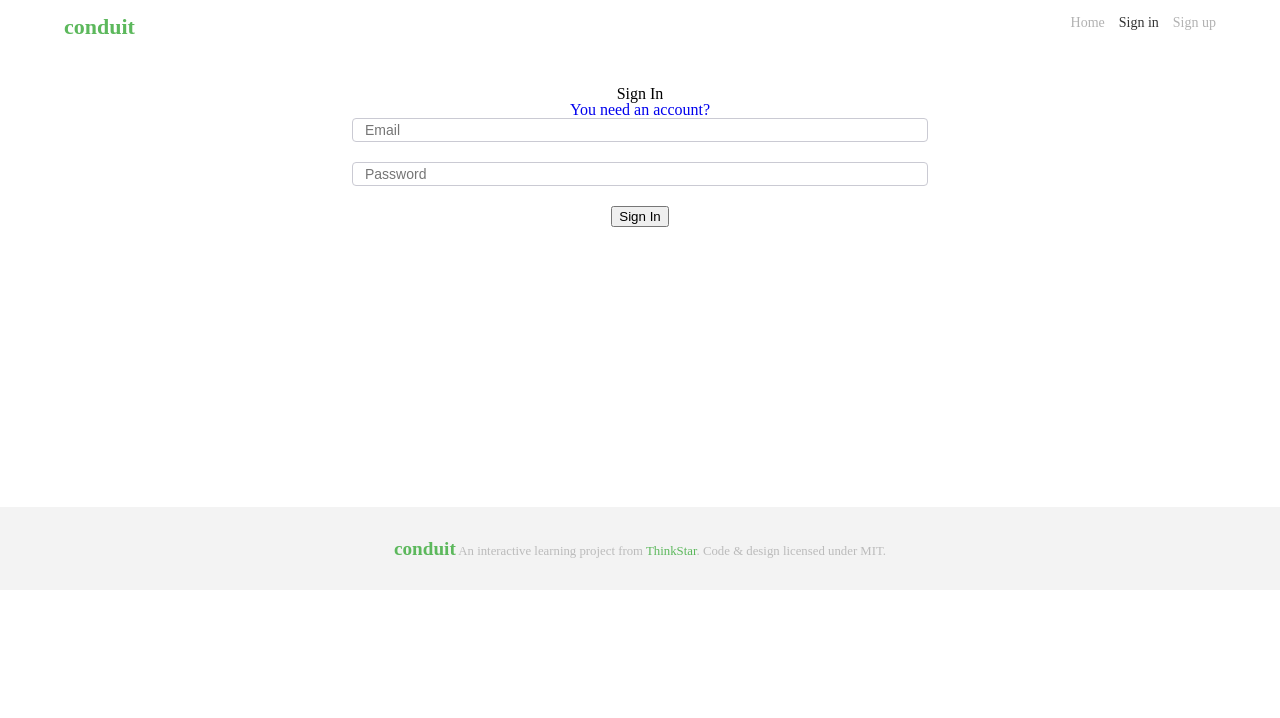
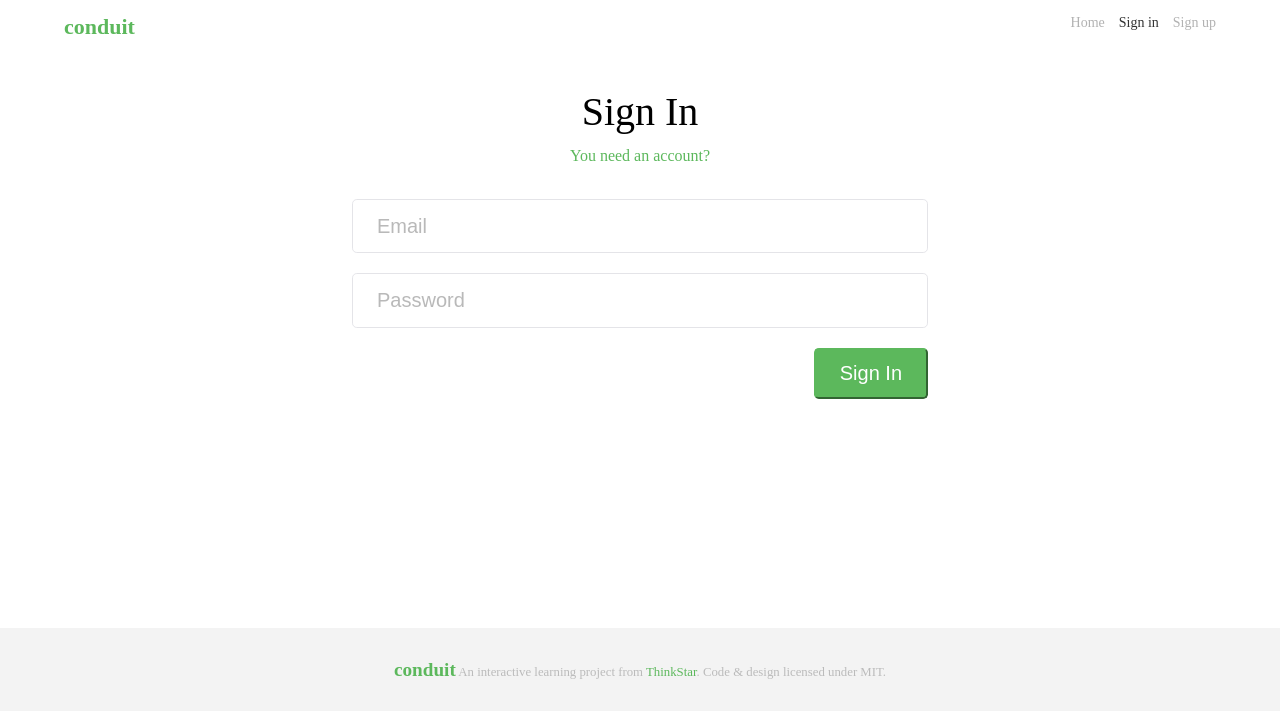
Before and after one commit to sudarshan070/couduit_react_redux, a React (Create React App) app: page /login in a window 1280 px wide. Shown: the top 718 px of the page. Built offline with nearby package versions, Linux system fonts and the light colour scheme.

Commit message:
login using by hooks

```diff
--- a/src/App.js
+++ b/src/App.js
@@ -8,9 +8,10 @@ import Register from './components/Register'
 import Login from './components/Login'
 import Tags from './components/Tags'
 import Article from './components/Article'
+import { connect } from 'react-redux'
 
 
-export default class App extends React.Component {
+class App extends React.Component {
   constructor(props) {
     super(props);
     this.state = {
@@ -18,19 +19,15 @@ export default class App extends React.Component {
     }
   }
 
-  updateLoggedIn = (status) => {
-    this.setState({ isLoggedIn: status })
-  }
 
   render() {
-    let { isLoggedIn } = this.state
     return (
       <BrowserRouter>
-        < Header isLoggedIn={isLoggedIn} />
+        < Header />
         <Switch>
           <Route component={HomePage} path='/' exact />
           <Route component={Register} path='/register' />
-          <Route render={() => <Login updateLoggedIn={this.updateLoggedIn} />} path='/login' />
+          <Route component={Login} path='/login' />
           <Route component={Error} />
         </Switch>
         <Footer />
@@ -49,3 +46,6 @@ const HomePage = () => (<>
   </div>
 </>
 )
+
+
+export default connect()(App)
--- a/src/action/action.js
+++ b/src/action/action.js
@@ -5,7 +5,6 @@ export function addArticle(payload) {
     return {
         type: ADD_ARTICLE,
         payload
-        // payload:payload.action
     }
 }
 
@@ -14,15 +13,9 @@ export function fetchArticle(url) {
         fetch(url)
             .then((res) => res.json())
             .then(({ articles }) => {
-                console.log(articles, 'here we egt')
                 dispatch(addArticle(articles))
             })
     }
-    // return {
-    //     type: 'fetch',
-    //     fallback: addArticle,
-    //     url
-    // }
 }
 
 
@@ -41,11 +34,6 @@ export function fetchTag(url) {
                 dispatch(addTag(tags))
             })
     }
-    // return {
-    //     type: 'fetch',
-    //     fallback: addTag,
-    //     url
-    // }
 }
 
 export const registerUser = (credentials, history) => {
@@ -63,7 +51,27 @@ export const registerUser = (credentials, history) => {
         const { user: { token }, } = user
         if (token) {
             localStorage.setItem('authToken', token);
-            history.push('/')
+            history.push('/login')
         }
     }
 }
+
+export const loginUser = (credentials, history) => {
+    console.log(credentials, 'credentials')
+    return async () => {
+        const url = "https://conduit.productionready.io/api/users/login";
+        const response = await fetch(url, {
+            method: "POST",
+            headers: { "Content-Type": "application/json" },
+            body: JSON.stringify(credentials),
+        })
+        const user = await response.json();
+        const { user: { token }, } = user
+        console.log(token, 'token is here')
+        if (token) {
+            localStorage.setItem('authToken', token);
+            history.push('/')
+        }
+
+    }
+}
--- a/src/components/Article.jsx
+++ b/src/components/Article.jsx
@@ -12,7 +12,6 @@ class Article extends React.Component {
   }
 
   render() {
-    console.log(this.props, "this.props");
     const { articles } = this.props;
     return (
       <div className="article-div">
@@ -48,7 +47,6 @@ class Article extends React.Component {
 }
 
 function mapToState(state) {
-  console.log(state, "article state is here");
   return { ...state };
 }
 
--- a/src/components/Login.jsx
+++ b/src/components/Login.jsx
@@ -1,53 +1,36 @@
-import React from "react";
-import { button } from "react-bootstrap";
+import React, { useState } from "react";
+import { Link } from "react-router-dom";
+import { connect } from "react-redux";
+import {loginUser} from '../action/action'
 
-export default class Login extends React.Component {
-  constructor(props) {
-    super(props);
-    this.state = {
-      email: "",
-      password: "",
+function Login(props) {
+  const [email, setEmail] = useState("");
+  const [password, setPassword] = useState("");
+
+  const handelSubmit = () => {
+    const user = {
+      user: {
+        email,
+        password,
+      },
     };
-  }
-
-  handleInput = ({ target: { name, value } }) => {
-    this.setState({ [name]: value });
+    props.dispatch(loginUser(user, props.history));
   };
 
-  handelSubmit = () => {
-    let userUrl = "/api/users/login";
-    fetch(userUrl, {
-      method: "POST",
-      headers: { "Content-Type": "application/json" },
-      body: JSON.stringify({ user: this.state }),
-    })
-      .then((res) => res.json())
-      .then((user) => {
-        if (user.token) {
-          localStorage.setItem("authToken", user.token);
-          this.props.updateLoggedIn(true);
-          this.props.history.push("/");
-        } else {
-          this.setState({ error: "Something Went Wrong!" });
-        }
-      })
-      .catch((error) => console.log(error));
-  };
-
-  render() {
-    const { email, password, error } = this.state;
   return (
+    <div className="container">
       <div className="form-container">
-        <div className="container">
-          <div>
+        <div className="form-heading">
           <h2>Sign In</h2>
-            <a href="/register">You need an account?</a>
+          <Link className="form-subheading" to="/register">
+            You need an account?
+          </Link>
         </div>
         <input
           className="form-control"
           name="email"
           type="email"
-            onChange={this.handleInput}
+          onChange={({ target: { value } }) => setEmail(value)}
           value={email}
           placeholder="Email"
         />
@@ -55,15 +38,14 @@ export default class Login extends React.Component {
           className="form-control"
           type="password"
           name="password"
-            onChange={this.handleInput}
+          onChange={({ target: { value } }) => setPassword(value)}
           value={password}
           placeholder="Password"
         />
-          <span className="error-msg">{error && error}</span>
         <button
           type="button"
-            onClick={this.handelSubmit}
-            className="btn btn-success"
+          onClick={handelSubmit}
+          className="btnRegisterLogin"
         >
           Sign In
         </button>
@@ -71,4 +53,5 @@ export default class Login extends React.Component {
     </div>
   );
 }
-}
+
+export default connect()(Login);
--- a/src/components/Register.jsx
+++ b/src/components/Register.jsx
@@ -1,14 +1,15 @@
 import React, { useState } from "react";
 import { registerUser } from "../action/action";
 import { connect } from "react-redux";
+import { Link } from "react-router-dom";
 
- function Register(props) {
+
+function Register(props) {
   const [username, setUsername] = useState("");
   const [email, setEmail] = useState("");
   const [password, setPassword] = useState("");
 
   const handleSubmit = () => {
-    console.log('handleClick')
     const user = {
       user: {
         username,
@@ -16,16 +17,16 @@ import { connect } from "react-redux";
         password,
       },
     };
-    props.dispatch(registerUser(user, props.history))
-    console.log(user, 'user')
+    props.dispatch(registerUser(user, props.history));
+    console.log(user, "user");
   };
 
   return (
     <div className="container">
       <div className="form-container">
-        <div>
+        <div className='form-heading'>
           <h2>Sign up</h2>
-          <a href="/login">Have an account</a>
+          <Link className='form-subheading' to="/login">Have an account?</Link>
         </div>
 
         <input
@@ -49,11 +50,11 @@ import { connect } from "react-redux";
           onChange={({ target: { value } }) => setPassword(value)}
           placeholder="Password"
         />
-        <button onClick={handleSubmit} className="btn btn-success">
+        <button onClick={handleSubmit} className="btnRegisterLogin">
           Sign Up
         </button>
       </div>
     </div>
   );
 }
- export default connect()(Register)
+export default connect()(Register);
--- a/src/stylesheet/form.scss
+++ b/src/stylesheet/form.scss
@@ -6,16 +6,35 @@
   padding-bottom: 35vh;
   .form-control {
     width: 100%;
-    outline: none;
-    border-radius: 2px;
     border: solid 1px #cacad3;
-    height: 24px;
-    padding: 6px 12px;
-    font-size: 14px;
+    padding: 0.75rem 1.5rem;
+    font-size: 1.25rem;
+    border-radius: 0.3rem;
     line-height: 1.42857143;
     color: #555;
     background-color: #fff;
     margin-bottom: 20px;
-    border-radius: 4px;
+    opacity: 0.5;
+  }
+  .form-heading {
+    padding-bottom: 2rem;
+    line-height: 1.3;
+    h2 {
+      font-size: 2.5rem;
+      margin-bottom: 0.5rem;
+    }
+    .form-subheading {
+      color: #5cb85c;
+    }
   }
 }
+
+.btnRegisterLogin {
+  float: right;
+  padding: 0.75rem 1.5rem;
+  font-size: 1.25rem;
+  border-radius: 0.3rem;
+  color: #fff;
+  background-color: #5cb85c;
+  border-color: #5cb85c;
+}
```
Lines whose indentation alone changed are shown as unchanged.
